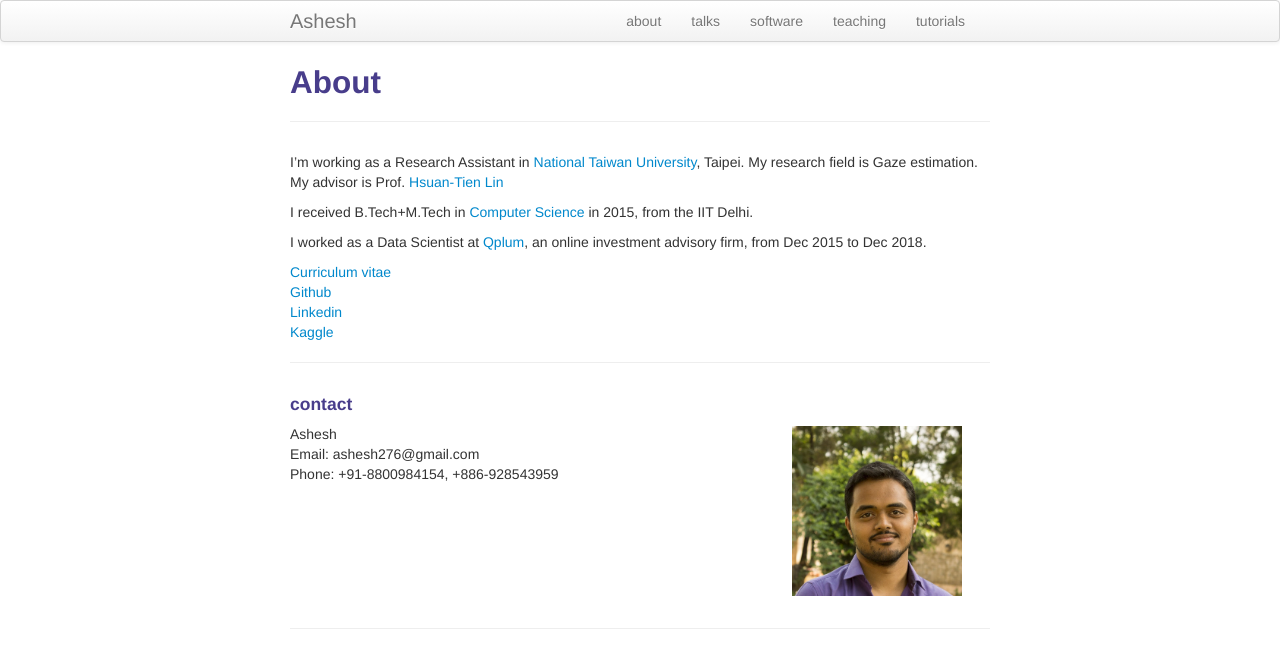
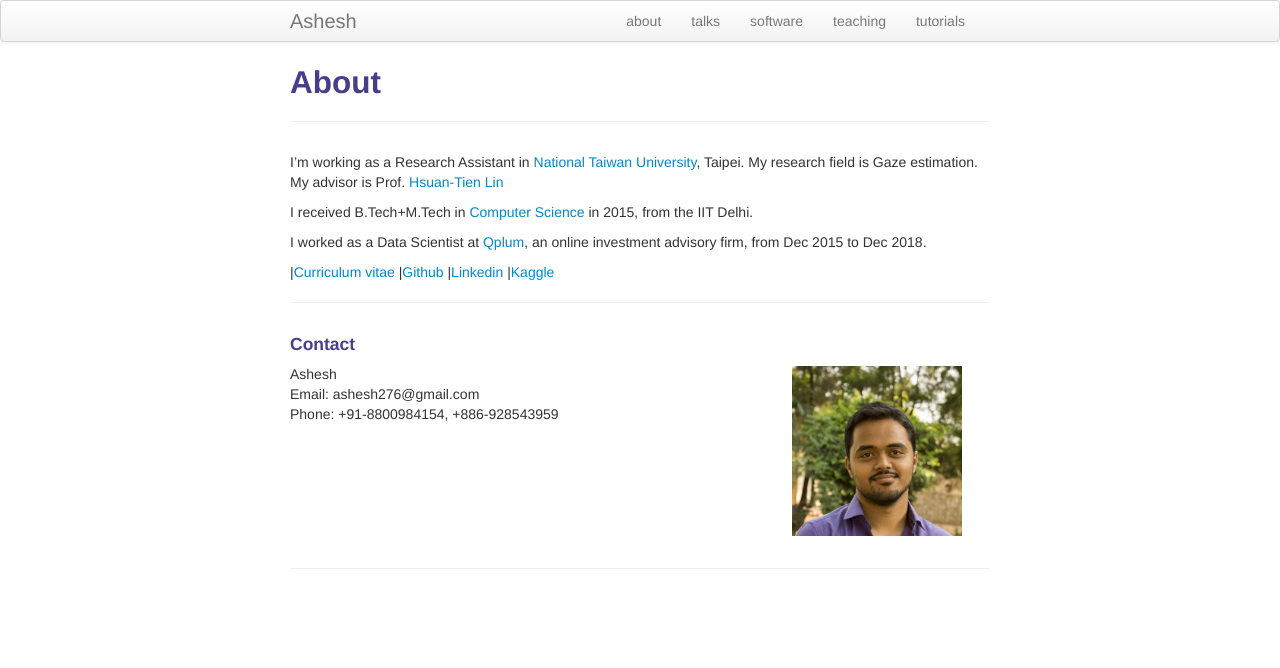
Before and after one commit to ashesh-0/ashesh.github.io, a Jekyll site: the page built from pages/about.md, in a window 1280 px wide. Shown: the top 668 px of the page. Built offline with Jekyll 4.4.1, drawn with Linux system fonts in a browser that asks for light colours.

```diff
--- a/pages/about.md
+++ b/pages/about.md
@@ -14,15 +14,15 @@ to Dec 2018.
 
 
 <!-- [curriculum vitae ![CV as pdf](icons16/pdf-icon.png)]({{ BASE_PATH }}/assets/broman_cv.pdf)<br/> -->
-[Curriculum vitae](https://docs.google.com/document/d/1tG6psbZns3pmT0fGzA3eoCB8GltZTCBGKaviqUA8KU0)<br/>
-[Github](https://github.com/ashesh-0)<br/>
-[Linkedin](https://www.linkedin.com/in/ashesh0/) <br/>
-[Kaggle](https://www.kaggle.com/silence2) <br/>
+|[Curriculum vitae](https://docs.google.com/document/d/1tG6psbZns3pmT0fGzA3eoCB8GltZTCBGKaviqUA8KU0)
+|[Github](https://github.com/ashesh-0)
+|[Linkedin](https://www.linkedin.com/in/ashesh0/)
+|[Kaggle](https://www.kaggle.com/silence2)
 
 ---
 
 <div class="container">
-<h4><a name="Contact"></a>contact</h4>
+<h4><a name="Contact"></a>Contact</h4>
 
     <div class="row-fluid">
         <div class="span5">
```
